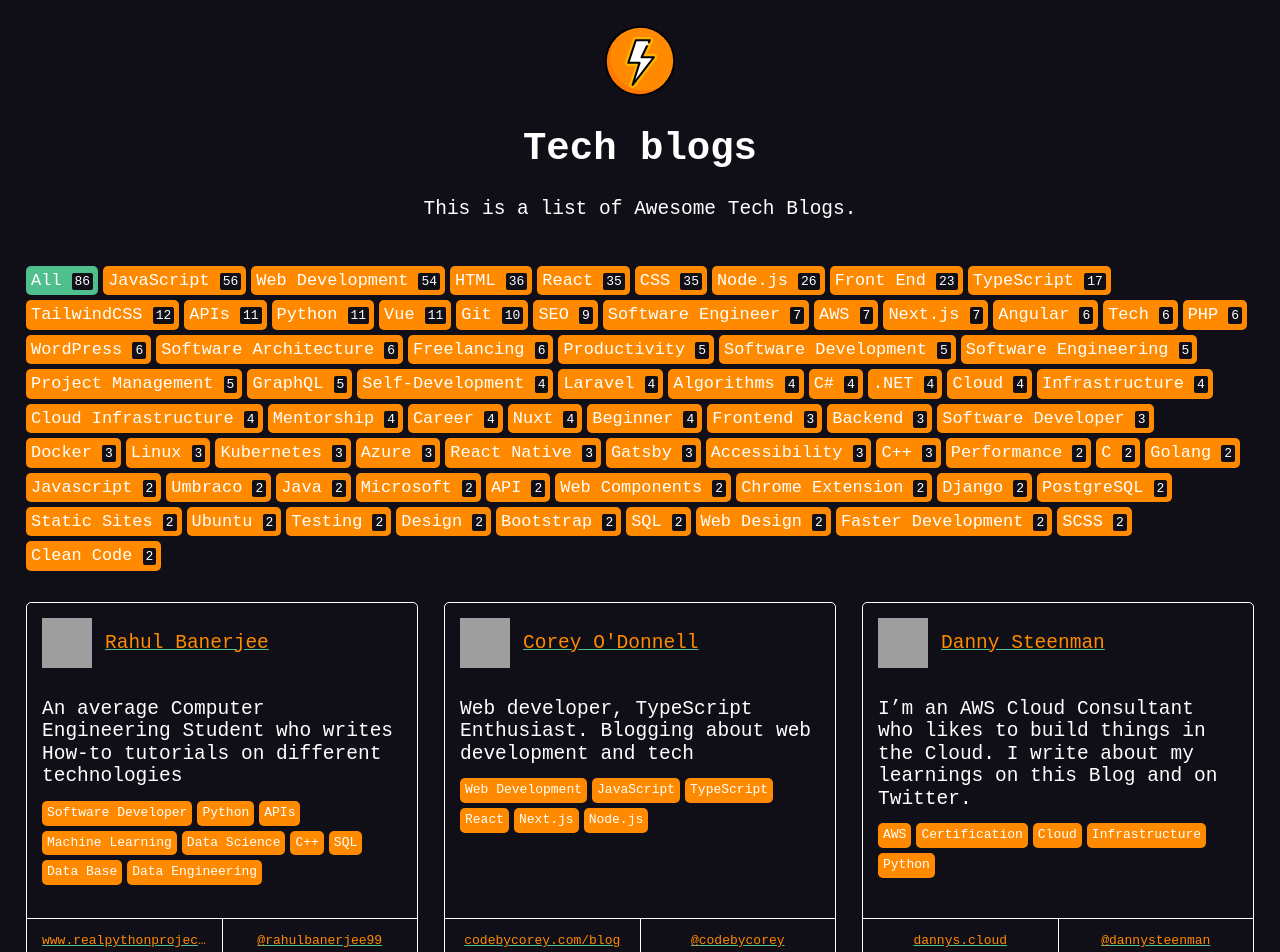
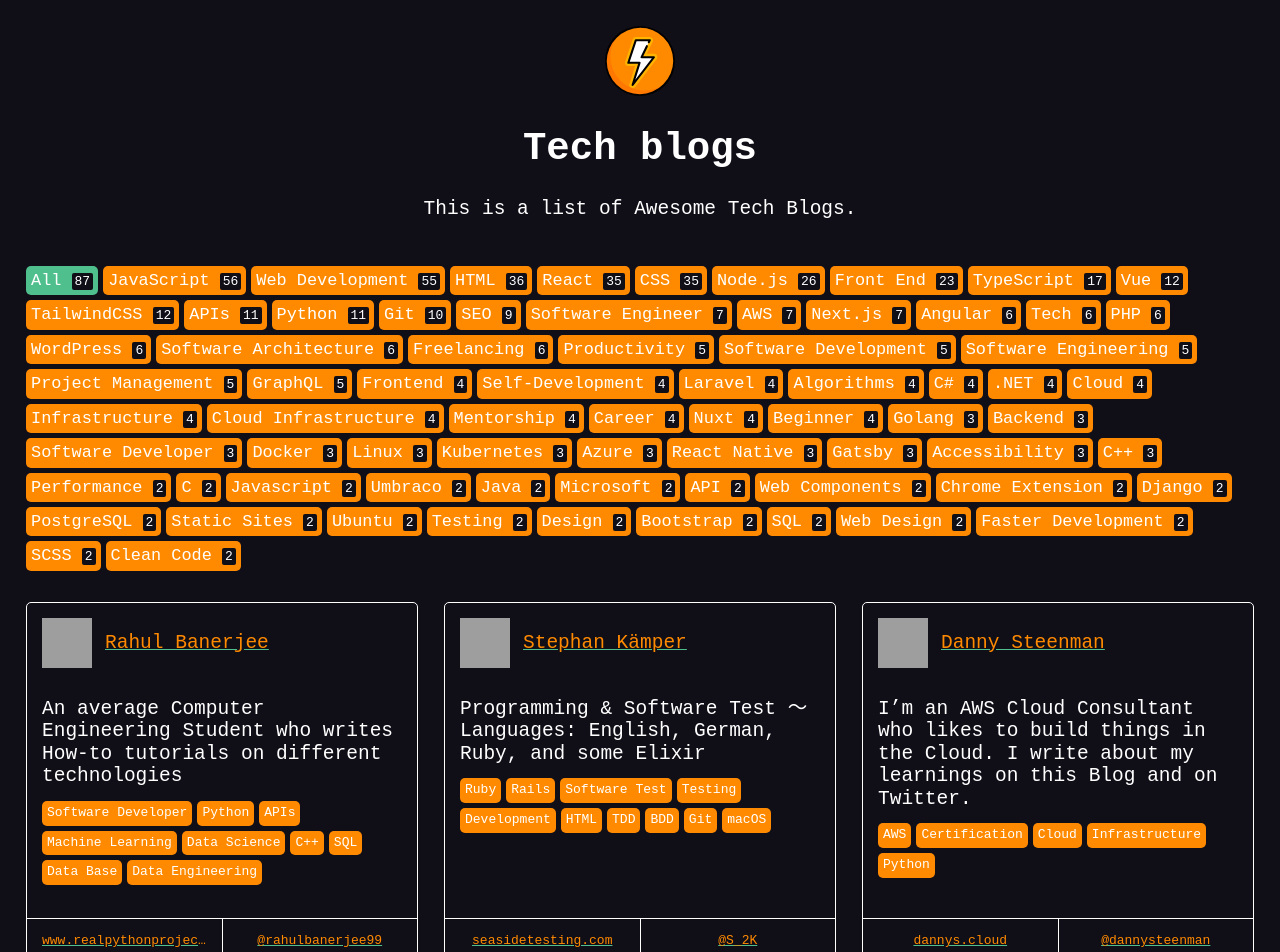
Before and after one commit to markodenic/awesome-tech-blogs, a Nuxt app: page / in a window 1280 px wide. Shown: the top 952 px of the page. Built offline with nearby package versions, Linux system fonts and the light colour scheme; grey boxes are pictures that could not be loaded.

Commit message:
Add my Medium page

```diff
--- a/data.js
+++ b/data.js
@@ -1266,6 +1266,18 @@ module.exports = [
     ]
   },
   {
+    name: '@litbelb on Medium',
+    description: 'Gopher, Student, Gamer, very unprofessional writer',
+    url: 'https://medium.litbelb.com',
+    twitter: '@Litbelb',
+    tags: [
+      'Golang',
+      'Frontend',
+      'Web Development',
+      'Vue',
+     ]
+  },
+  {
     name: 'Jai Kumar Dewani',
     description: 'Another Tech-nerd trying to make a name for himself.',
     url: 'https://jai-dewani.github.io/blogs/',
```
